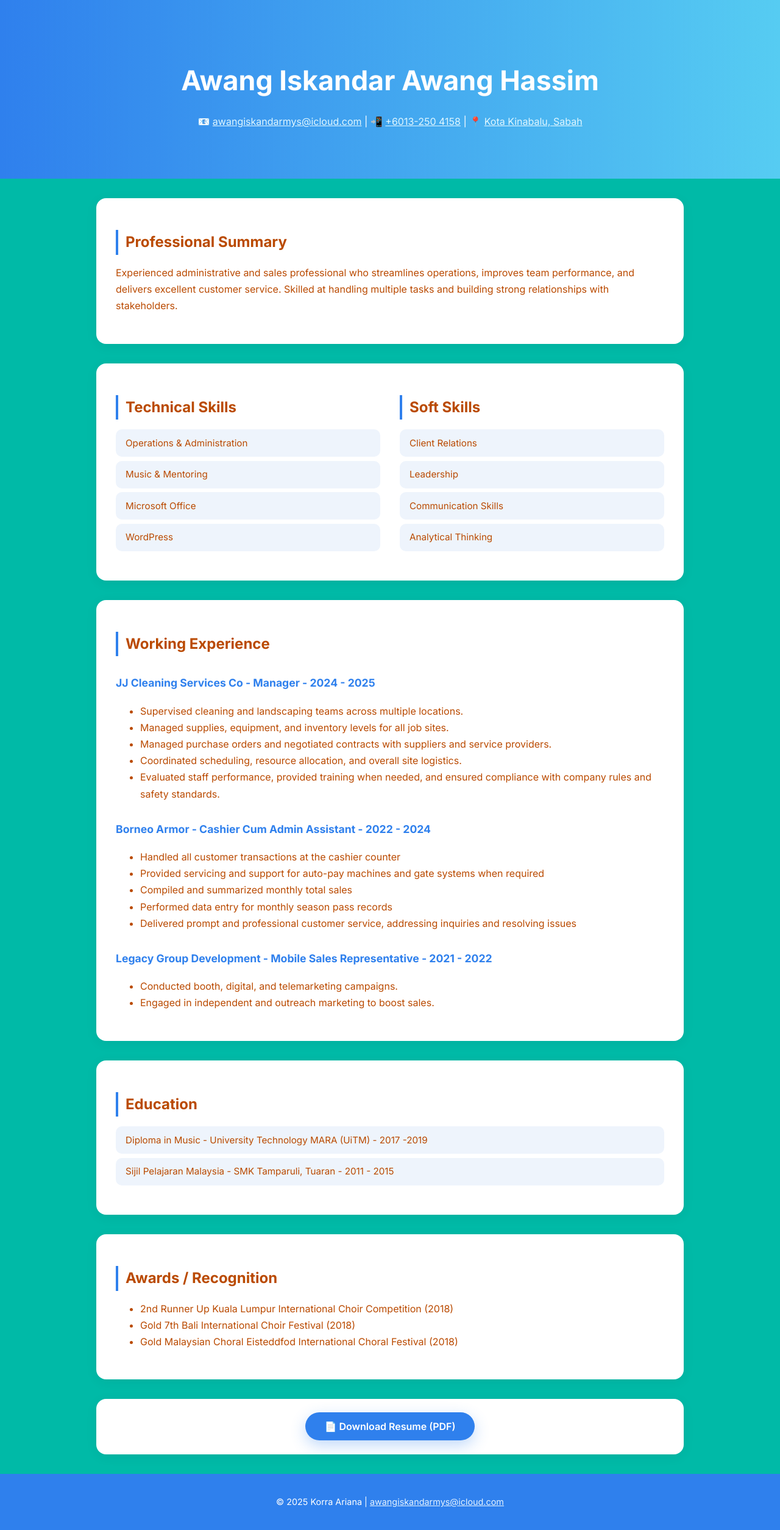
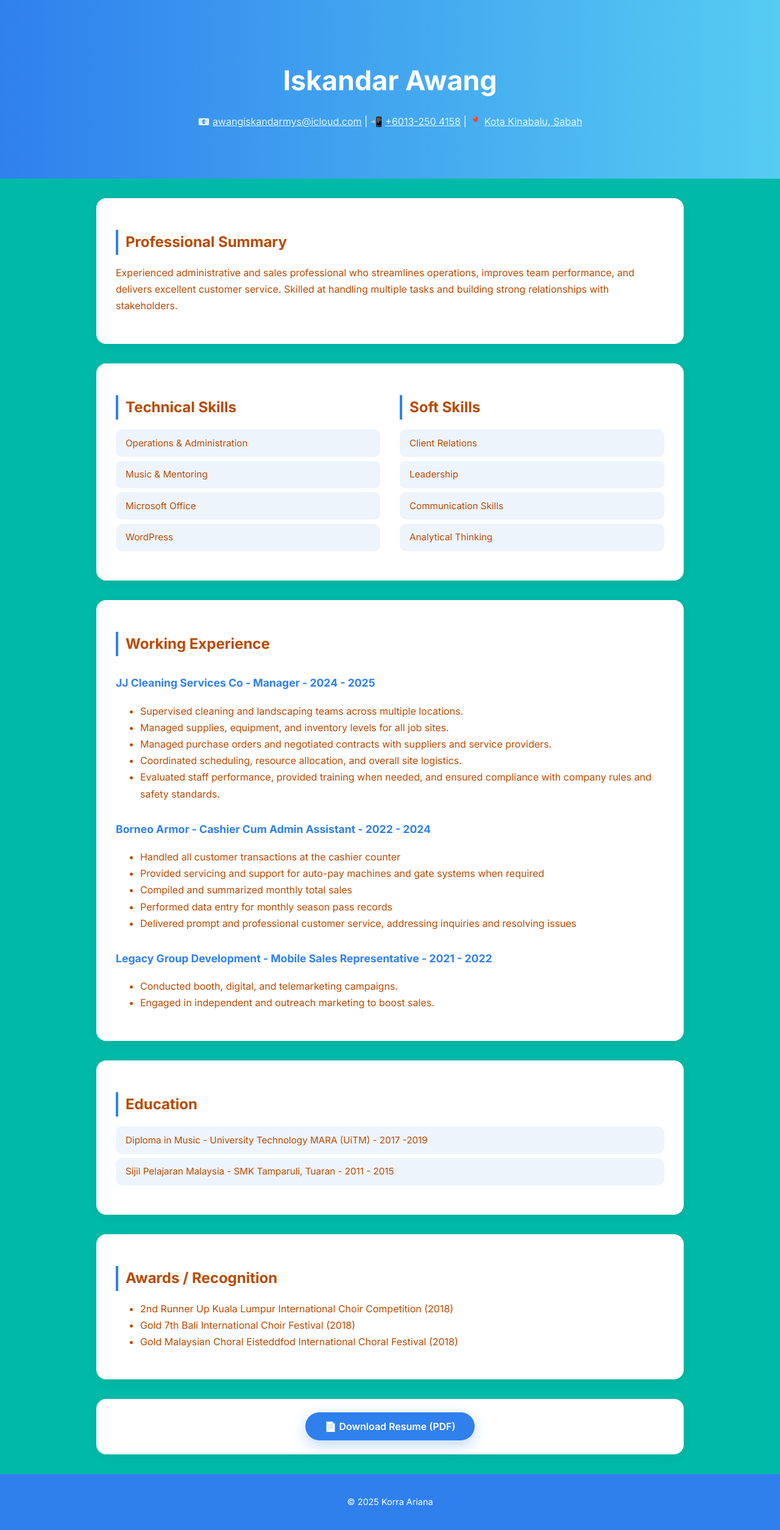
Before and after one commit to azlyb/iskandar, a plain HTML site: page index.html in a window 1280 px wide. Shown: the whole page at 61% size. Drawn offline with Linux system fonts and the light colour scheme.

Commit message:
Update index.html

```diff
--- a/index.html
+++ b/index.html
@@ -8,7 +8,7 @@
 </head>
 <body>
   <header>
-    <h1>Awang Iskandar Awang Hassim</h1>
+    <h1>Iskandar Awang</h1>
     <p> 📧 <a href="mailto:awangiskandarmys@icloud.com">awangiskandarmys@icloud.com</a> | 📲 <a> +6013-250 4158</a> | 📍 <a>Kota Kinabalu, Sabah</a></p>
   </header>
 
@@ -93,7 +93,7 @@
   </section>
 
   <footer>
-    <p>&copy; 2025 Korra Ariana | <a href="mailto:awangiskandarmys@icloud.com">awangiskandarmys@icloud.com</a></p>
+    <p>&copy; 2025 Korra Ariana</p>
   </footer>
 </body>
 </html>
```
